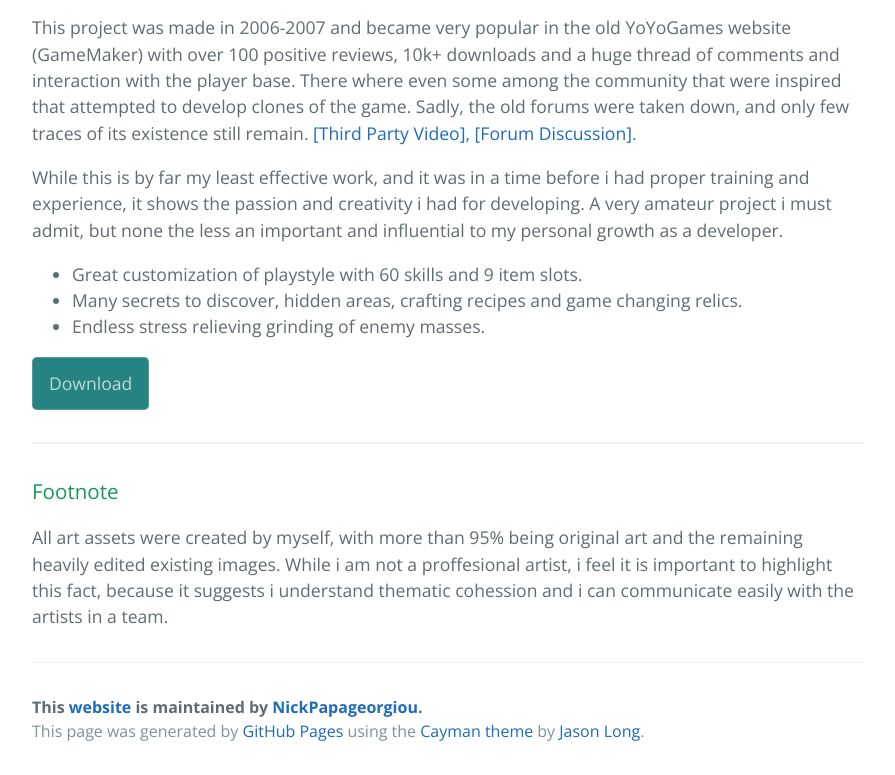
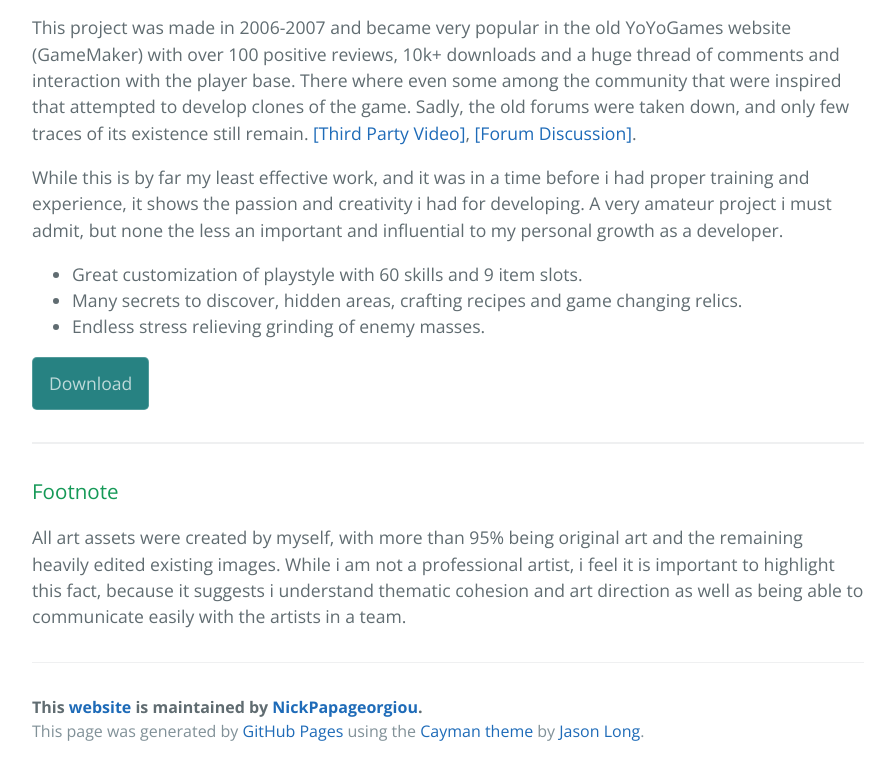
Before and after one commit to NickPapageorgiou/nick-personal-files, a plain HTML site: page projects.html in a window 1280 px wide. Shown: the part 2491-3266 px from the top of the page, without its empty margins (192-1087 px from the left). Drawn offline with nearby package versions, Linux system fonts and the light colour scheme.

Commit message:
Update projects.html

```diff
--- a/projects.html
+++ b/projects.html
@@ -211,7 +211,7 @@ While many of the mechanics are common in video games, in this particular projec
 
 <h3>
 <a id="statement" class="anchor" href="#creating-pages-manually" aria-hidden="true"><span aria-hidden="true" class="octicon octicon-link"></span></a>Footnote</h3>
-<p>All art assets were created by myself, with more than 95% being original art and the remaining heavily edited existing images. While i am not a proffesional artist, i feel it is important to highlight this fact, because it suggests i understand thematic cohession and i can communicate easily with the artists in a team.</p>
+<p>All art assets were created by myself, with more than 95% being original art and the remaining heavily edited existing images. While i am not a professional artist, i feel it is important to highlight this fact, because it suggests i understand thematic cohesion and art direction as well as being able to communicate easily with the artists in a team.</p>
 
 
       <footer class="site-footer">
```
